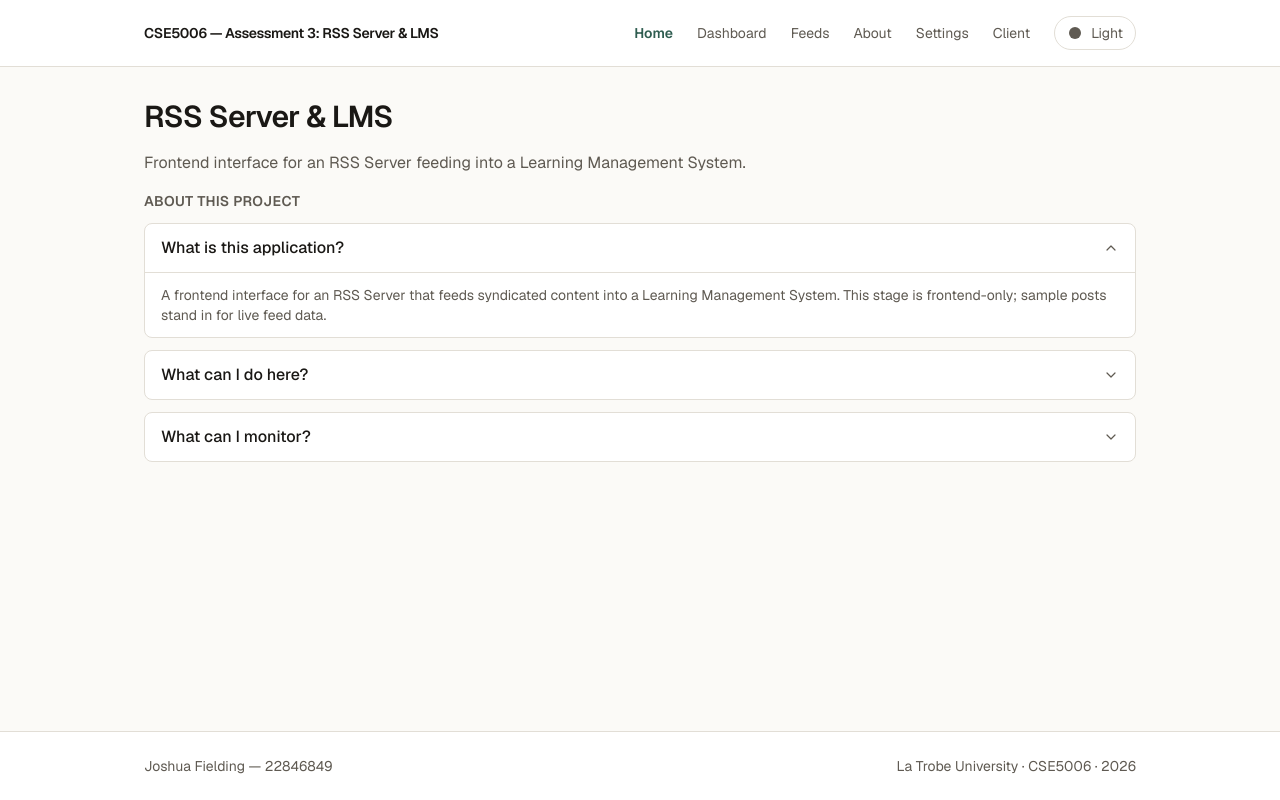
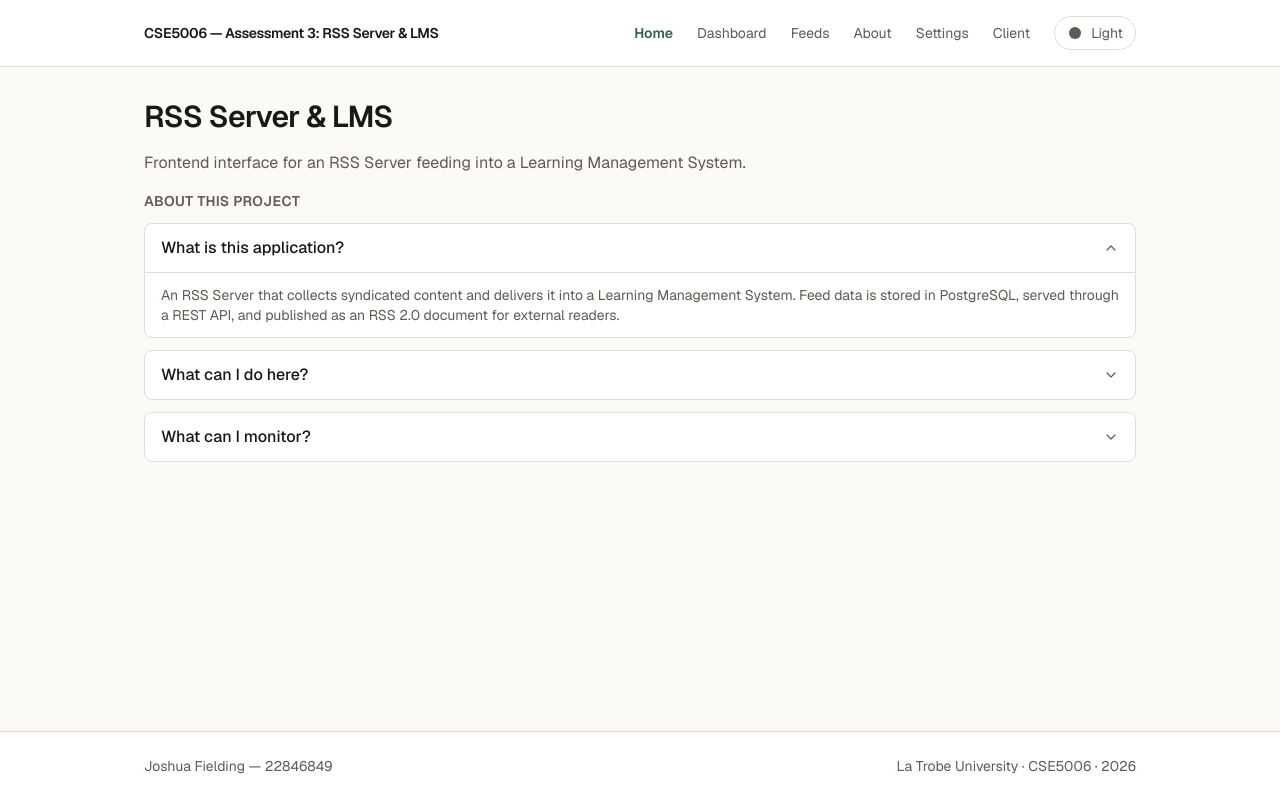
Before and after one commit to luxjoshyua/cse5006-assessment-one, a Next.js app: page / in a window 1280 px wide. Built offline with nearby package versions, Linux system fonts and the light colour scheme; no server answers.

Commit message:
docs: update landing page copy to describe current system

```diff
--- a/app/page.tsx
+++ b/app/page.tsx
@@ -16,13 +16,15 @@ export default function Home() {
           About this project
         </h2>
         <Collapsible title="What is this application?" defaultOpen>
-          A frontend interface for an RSS Server that feeds syndicated content
-          into a Learning Management System. This stage is frontend-only; sample
-          posts stand in for live feed data.
+          An RSS Server that collects syndicated content and delivers it into a
+          Learning Management System. Feed data is stored in PostgreSQL, served
+          through a REST API, and published as an RSS 2.0 document for external
+          readers.
         </Collapsible>
         <Collapsible title="What can I do here?">
           Browse feed posts on the Feeds page, open any post for the full
-          article, and adjust the theme and feed density in Settings.
+          article, watch the RSS Client consume the server&apos;s API, and
+          review system health on the Dashboard.
         </Collapsible>
         <Collapsible title="What can I monitor?">
           The dashboard reports feed and item counts, request activity by feed
```
